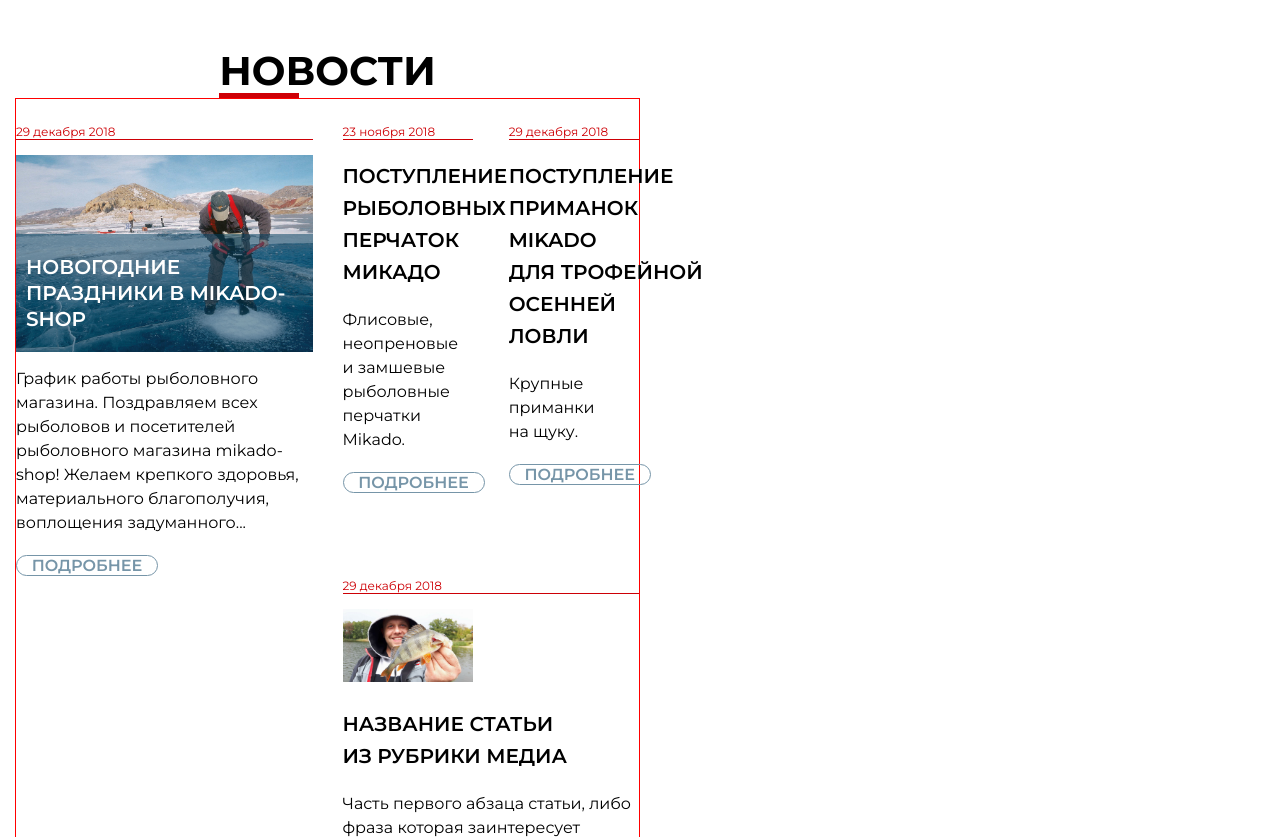
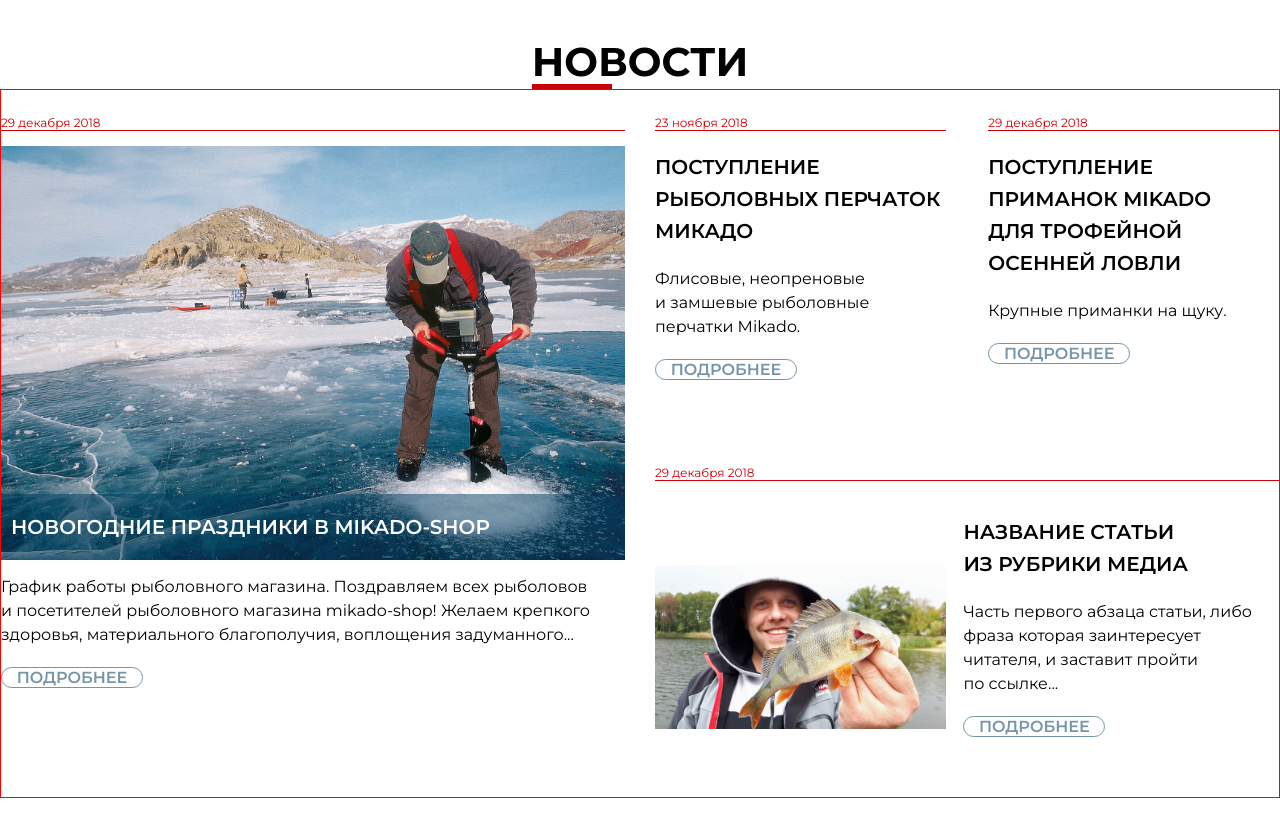
Before and after one commit to KuznetsovaLN/mikado-shop, a plain HTML site: page index.html in a window 1280 px wide. Shown: the part 1963-2800 px from the top of the page. Drawn offline with Linux system fonts and the light colour scheme.

Commit message:
Update index.html

```diff
--- a/index.html
+++ b/index.html
@@ -106,10 +106,10 @@
 			<div class="product-price">
 				<a class="btm-to-basket" href="#"><img src="./img/i-korz-red.svg" alt="корзина"></a>
 				<p class="price">4 630 <span class="rub">руб.</span></p>
-				<div class="old-price"><img src="./img/olg-price.svg"><p>4 830 <span class="old-rub">руб.</span></p></div>
+				<div class="old-price"><img src="./img/olg-price.svg" alt="зачеркнуто"><p>4 830 <span class="old-rub">руб.</span></p></div>
 			</div>
-			<a class="btm-compare" href="#"><img src="./img/I-sravn.png"><p>Сравнить</p> </a>
-		  <a class="btm-more-info" href="#"><img src="./img/i-podr.png"><p>Подробнее</p> </a>
+			<a class="btm-compare" href="#"><img src="./img/I-sravn.png" alt="иконка"><p>Сравнить</p> </a>
+		  <a class="btm-more-info" href="#"><img src="./img/i-podr.png" alt="иконка"><p>Подробнее</p> </a>
 		</div>
 
 		<!-- палка1 -->
@@ -124,8 +124,8 @@
 				<a class="btm-to-basket" href="#"><img src="./img/i-korz-red.svg" alt="корзина"></a>
 				<p class="price">4 360 <span class="rub">руб.</span></p>
 			</div>
-			<a class="btm-compare" href="#"><img src="./img/I-sravn.png"><p>Сравнить</p> </a>
-		  <a class="btm-more-info" href="#"><img src="./img/i-podr.png"><p>Подробнее</p> </a>
+			<a class="btm-compare" href="#"><img src="./img/I-sravn.png" alt="иконка"><p>Сравнить</p> </a>
+		  <a class="btm-more-info" href="#"><img src="./img/i-podr.png" alt="иконка"><p>Подробнее</p> </a>
 		</div>
 
 		<!-- палка 2-->
@@ -141,8 +141,8 @@
 				<a class="btm-to-basket" href="#"><img src="./img/i-korz-red.svg" alt="корзина"></a>
 				<p class="price">4 630 <span class="rub">руб.</span></p>
 			</div>
-			<a class="btm-compare" href="#"><img src="./img/I-sravn.png"><p>Сравнить</p> </a>
-		  <a class="btm-more-info" href="#"><img src="./img/i-podr.png"><p>Подробнее</p> </a>
+			<a class="btm-compare" href="#"><img src="./img/I-sravn.png" alt="иконка"><p>Сравнить</p> </a>
+		  <a class="btm-more-info" href="#"><img src="./img/i-podr.png" alt="иконка"><p>Подробнее</p> </a>
 		</div>
 
 	</section>
@@ -234,13 +234,14 @@
 				</div>
 			</div>
 		</div>
+		</div>
 	</section>
 <!-- КОНЕЦ преимущества-->
 
 	<div class="product-baner-mob"><img src="./img/Baner_sicario_640.jpg" alt="рекламный банер"></div>
 
 <!-- НАЧАЛО новости-->
-	<section class="news">
+	<section class="section-news">
 		<div class="txt-header-container">
 			<div class="txt-header">
 				<h2>Новости</h2>
@@ -282,10 +283,13 @@
 				</div>
 				<div class="last-news">
 					<div class="news-date"> 29 декабря 2018 </div>
-					<div class="news-pic"><img src="./img/st_riba.jpg" alt="Мужик поймал рыбу!"></div>
-					<h3 class="news-header">НАЗВАНИЕ СТАТЬИ ИЗ&nbsp;РУБРИКИ МЕДИА </h3>
-					<p class="news-txt">Часть первого абзаца статьи, либо фраза которая заинтересует читателя, и&nbsp;заставит пройти по&nbsp;ссылке...</p>
-					<a href="#"><div class="btm-grey"><p>Подробнее</p></div> </a>
+					<div class="news-pic"><img src="./img/st_riba.jpg" alt="Мужик поймал рыбу!">
+					</div>
+					<div class="last-news-body">
+						<h3 class="news-header">НАЗВАНИЕ СТАТЬИ ИЗ&nbsp;РУБРИКИ МЕДИА </h3>
+						<p class="news-txt">Часть первого абзаца статьи, либо фраза которая заинтересует читателя, и&nbsp;заставит пройти по&nbsp;ссылке...</p>
+						<a href="#"><div class="btm-grey">Подробнее</div> </a>
+					</div>
 				</div>
 			</div>
 		</div>
```
